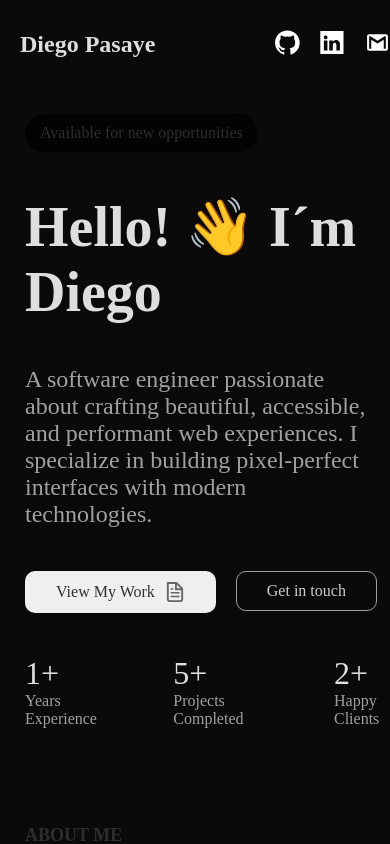
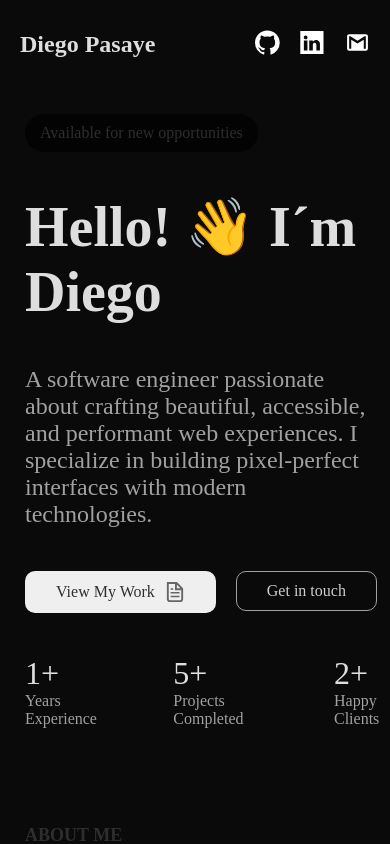
Before and after one commit to DiegoPasaye/portafolio, a Next.js app: page / in a window 390 px wide. Shown: the top 844 px of the page. Built offline with nearby package versions, Linux system fonts and the light colour scheme.

Commit message:
responsive

```diff
--- a/src/app/page.module.css
+++ b/src/app/page.module.css
@@ -38,7 +38,7 @@
     display: none;
   }
   .navBar{
-    width: 105vw;
+    width: 100vw;
     justify-content: space-between;
     height: max-content;
     box-sizing: border-box;
```
